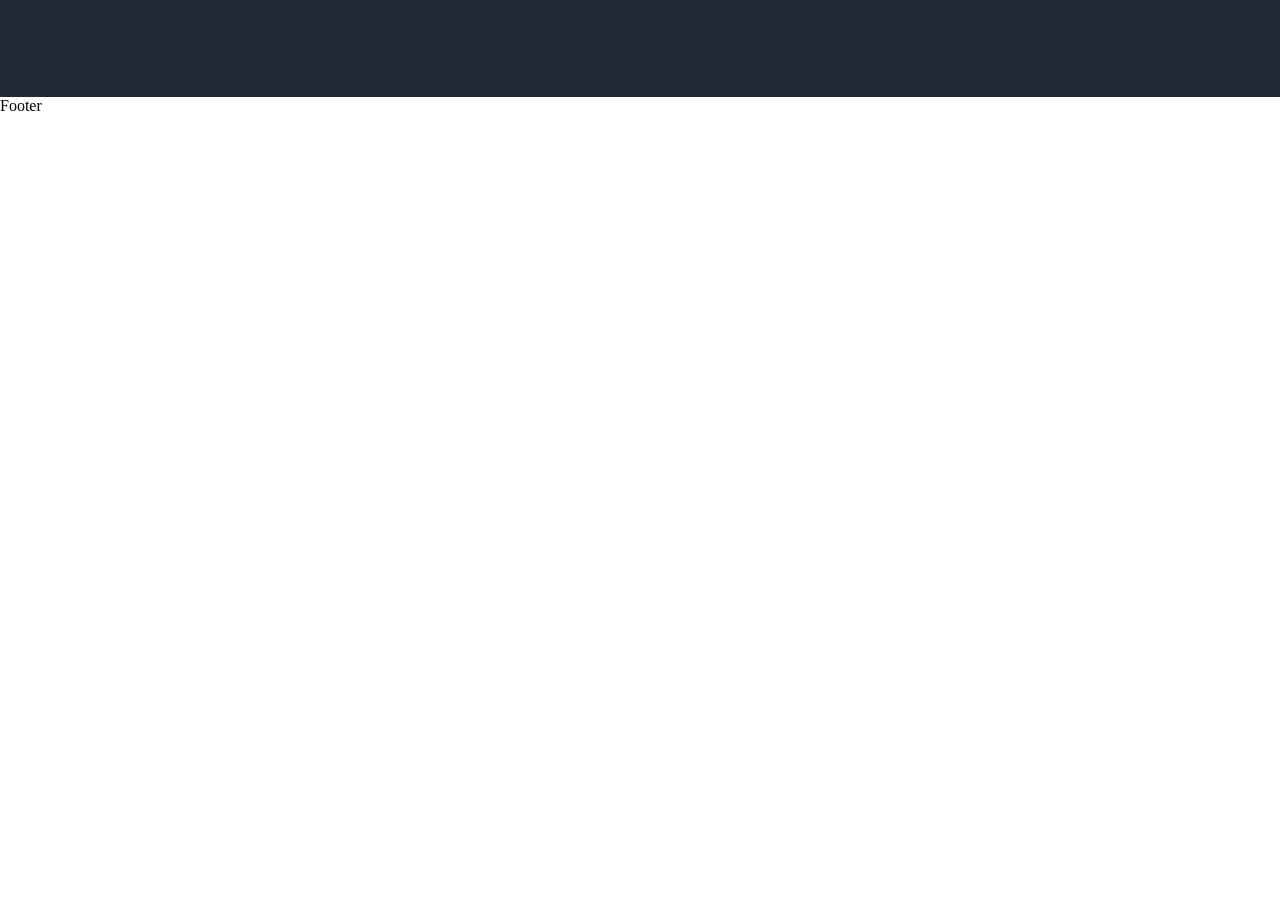
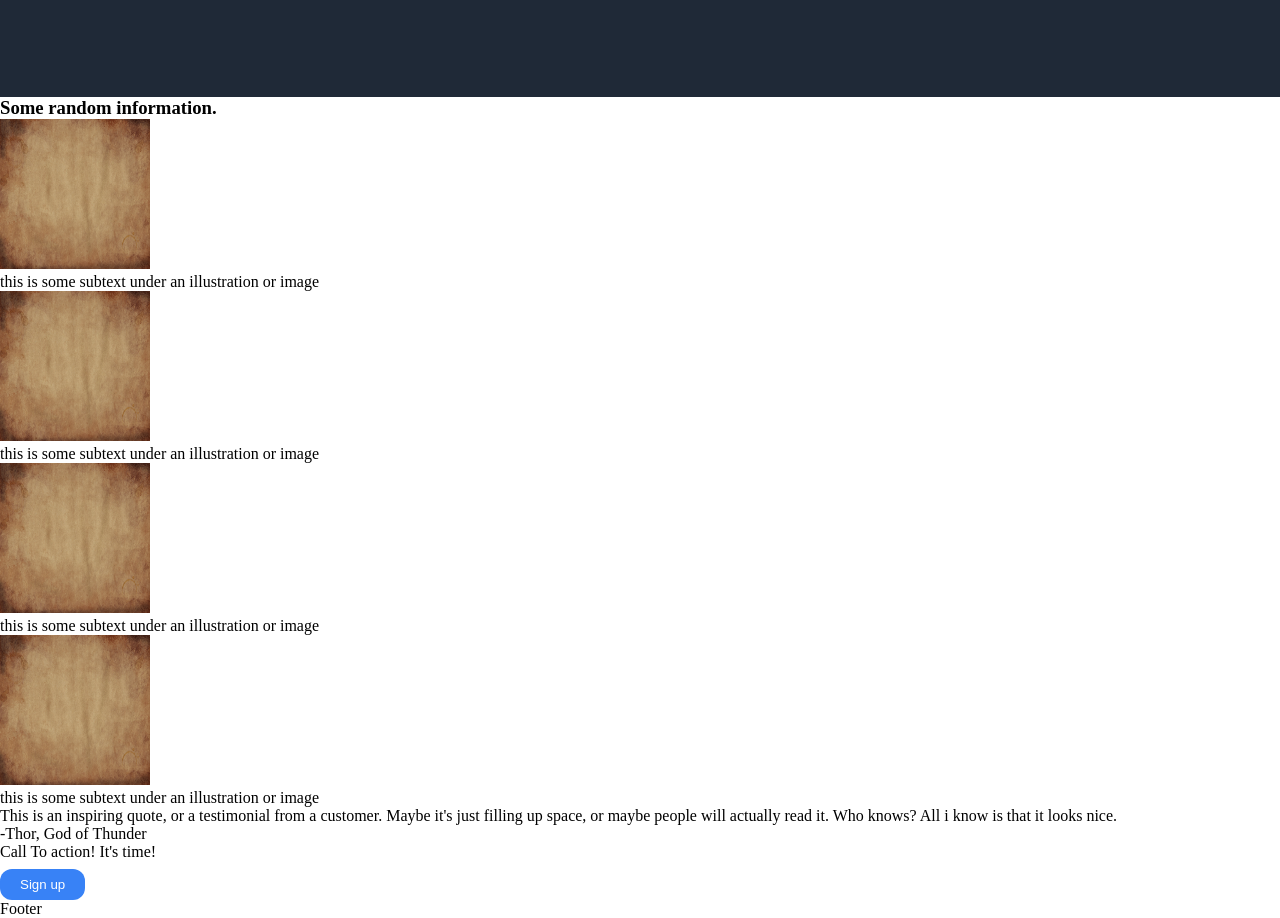
Before and after one commit to mannymango/Landing-Page, a plain HTML site: page index.html in a window 1280 px wide. Shown: the part 388-1306 px from the top of the page. Before the commit the page ends 800 px from the top, so only its background shows below. Drawn offline with Linux system fonts and the light colour scheme.

Commit message:
add information section and inspiring quote section

```diff
--- a/index.html
+++ b/index.html
@@ -32,6 +32,42 @@
             </div>
         </div>
 
+        <div class="background-color-2">
+            <h3 class="paragraph-1">Some random information.</h3>
+            <div class="container">
+                <div class="info">
+                    <img class="image-border" src="img/pexel-blank.png" width="150px" height="150px">
+                    <div class="text">this is some subtext under an illustration or image</div>
+                </div>
+                <div class="info">
+                    <img class="image-border" src="img/pexel-blank.png" width="150px" height="150px">
+                    <div class="text">this is some subtext under an illustration or image</div>
+                </div>
+                <div class="info">
+                    <img class="image-border" src="img/pexel-blank.png" width="150px" height="150px">
+                    <div class="text">this is some subtext under an illustration or image</div>
+                </div>
+                <div class="info">
+                    <img class="image-border" src="img/pexel-blank.png" width="150px" height="150px">
+                    <div class="text">this is some subtext under an illustration or image</div>
+                </div>
+            </div>
+        </div>
+
+        <div class="background-color-3">
+            <div class="container-2">
+                <div class="quote-text"> This is an inspiring quote, or a testimonial from a customer. Maybe it's just filling up space, or maybe people will actually read it. Who knows? All i know is that it looks nice.</div>
+                <div class="name-quote">-Thor, God of Thunder</div>
+            </div>
+        </div>
+
+        <div class="background-color-4">
+            <div class="blue-box">
+                <div class="blue-box-text-bold">Call To action! It's time!</div>
+                <button class="button-1">Sign up</button>
+            </div>
+        </div>
+
 
 
         <div class="footer">Footer</div>
```
